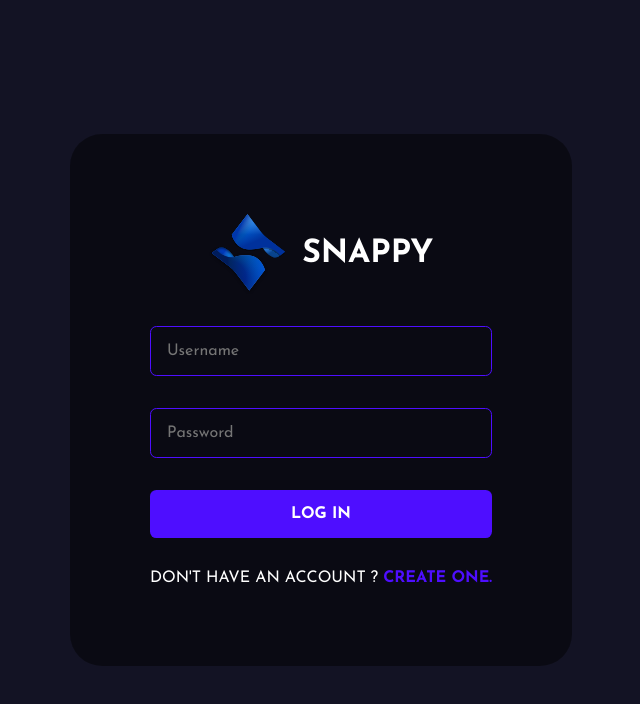
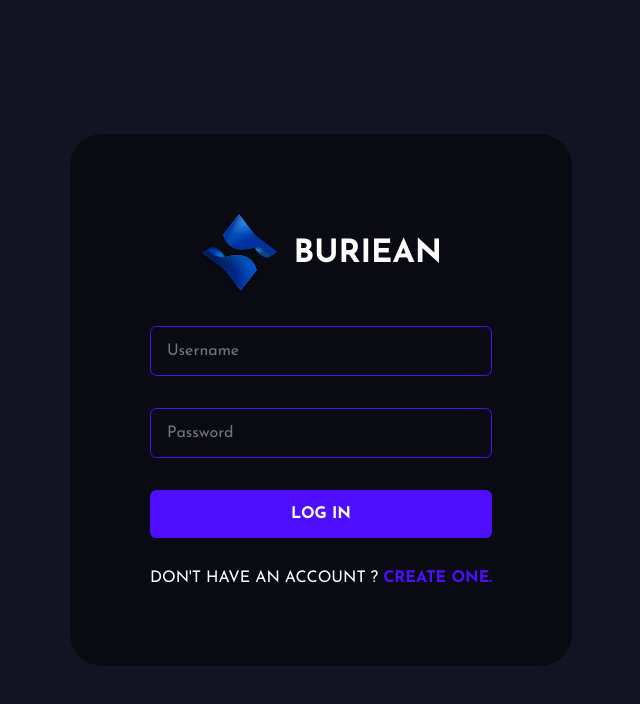
Before and after one commit to iqbalmdev/chat-app-buirean-frontend, a React (Create React App) app: page /login in a window 1280 px wide. Shown: the top 704 px of the page, without its empty margins (319-959 px from the left). Built offline with nearby package versions, Linux system fonts and the light colour scheme.

Commit message:
endpoint removed

```diff
--- a/src/pages/Login.jsx
+++ b/src/pages/Login.jsx
@@ -70,7 +70,7 @@ export default function Login() {
           <form action="" onSubmit={(event) => handleSubmit(event)}>
             <div className="brand">
               <img src={Logo} alt="logo" />
-              <h1>snappy</h1>
+              <h1>buriean</h1>
             </div>
             <input
               type="text"
```
